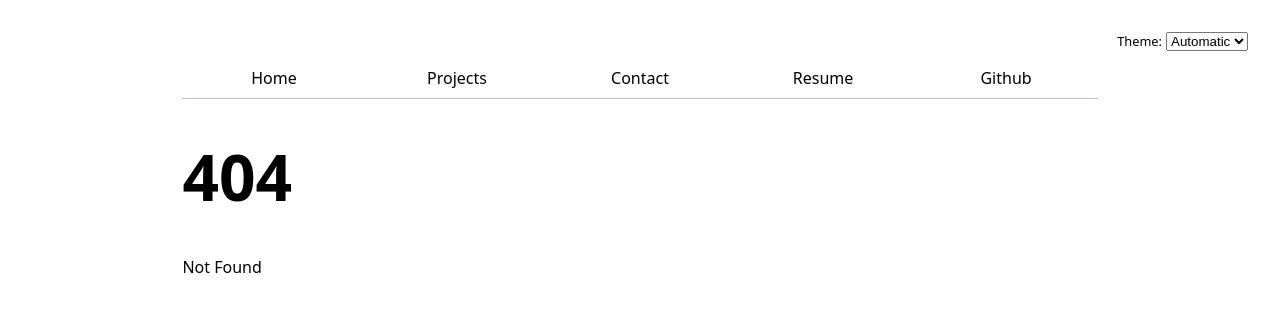
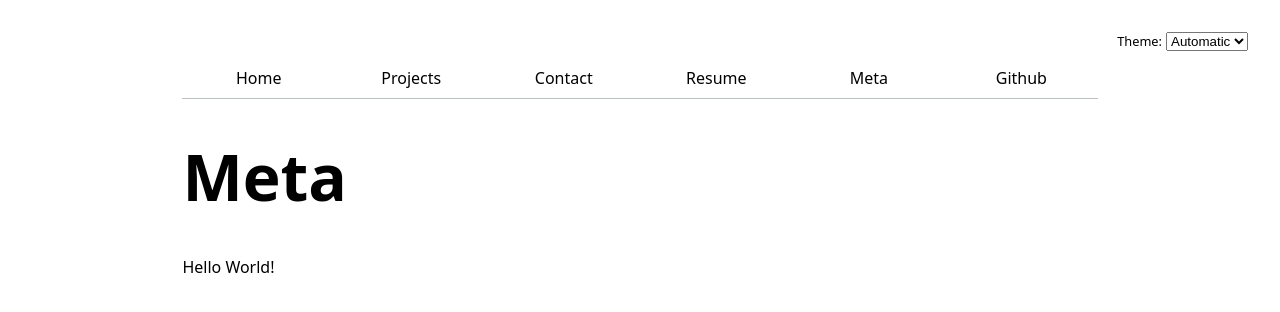
Before and after one commit to patrickxliu/my-portfolio, a SvelteKit app: page /meta in a window 1280 px wide. Before the commit this address had no page. Shown: the top 312 px of the page. Built offline with nearby package versions, Linux system fonts and the light colour scheme.

Commit message:
add meta page

```diff
--- a/src/routes/+layout.svelte
+++ b/src/routes/+layout.svelte
@@ -7,6 +7,7 @@
         {url: "https://patrickxliu.github.io/my-portfolio/projects/", title: "Projects"},
         {url: "https://patrickxliu.github.io/my-portfolio/contact/", title: "Contact"},
         {url: "https://patrickxliu.github.io/my-portfolio/resume/", title: "Resume"},
+        {url: "https://patrickxliu.github.io/my-portfolio/meta/", title: "Meta"},
         {url: "https://github.mit.edu/pxliu", title: "Github"}
     // add the rest of your pages here
     ];
--- /dev/null
+++ b/src/routes/meta/+page.svelte
@@ -0,0 +1,10 @@
+<svelte:head>
+  <title>Contact me</title>
+</svelte:head>
+
+<h1 >
+    Meta
+</h1>
+<p>
+    Hello World!
+</p>
```
